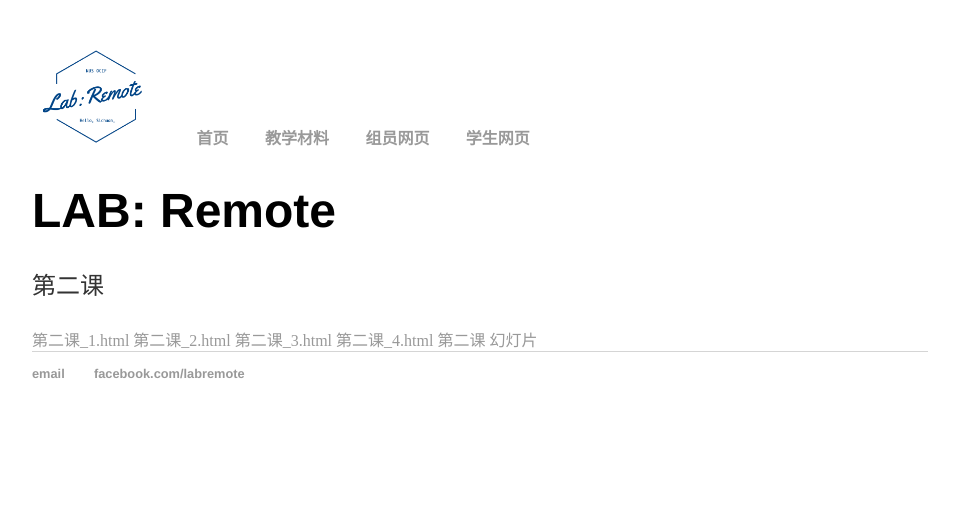
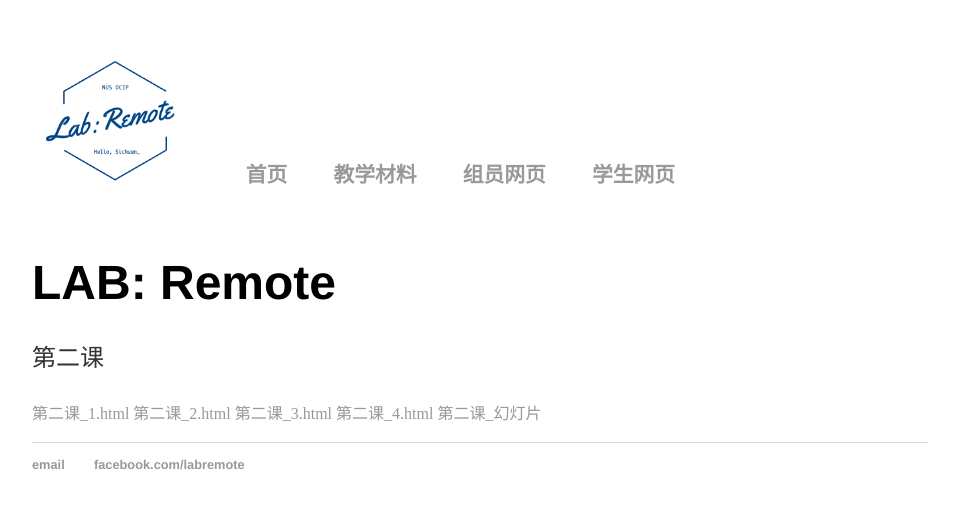
Before and after one commit to LAB-Remote/LAB-Remote.github.io, a Jekyll site: the page built from teaching/index.html, in a window 1280 px wide. Shown: the top 509 px of the page, without its empty margins (160-1119 px from the left). Built offline with Jekyll 4.4.1, drawn with Linux system fonts in a browser that asks for light colours.

Commit message:
lesson2 material

```diff
--- a/_layouts/default.html
+++ b/_layouts/default.html
@@ -10,11 +10,13 @@
   <body>
 
     {% include navigation.html %}
+    <br>
 
     <div class="container">
       {{ content }}
     </div>
 
+    <br>
     {% include footer.html %}
   </body>
 
--- a/main.css
+++ b/main.css
@@ -13,6 +13,7 @@
 
 nav ul, footer ul { font-size: 1em; font-family: 'Helvetica', 'Arial', 'Sans-Serif'; padding: 0px; list-style: none; font-weight: bold; }
 nav ul li, footer ul li { display: inline; margin-right: 2em; }
+nav ul li { font-size: 1.3em }
 
 main-nav { text-align: justify; }
 
--- a/teaching/index.html
+++ b/teaching/index.html
@@ -10,5 +10,5 @@
 	<a href="/teaching/files/第二课_2.html" download>第二课_2.html</a>
 	<a href="/teaching/files/第二课_3.html" download>第二课_3.html</a>
 	<a href="/teaching/files/第二课_4.html" download>第二课_4.html</a>
-	<a href="/teaching/files/第二课幻灯片.ppt" download>第二课 幻灯片</a>
+	<a href="/teaching/files/第二课幻灯片.ppt" download>第二课_幻灯片</a>
 </div>
```
Also changed, not shown: 2 other files.
